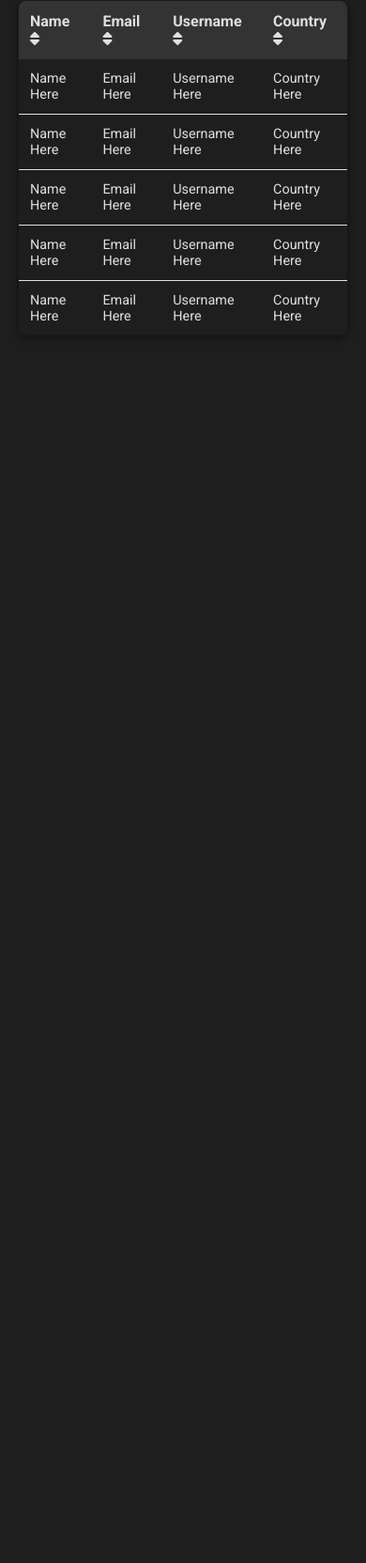
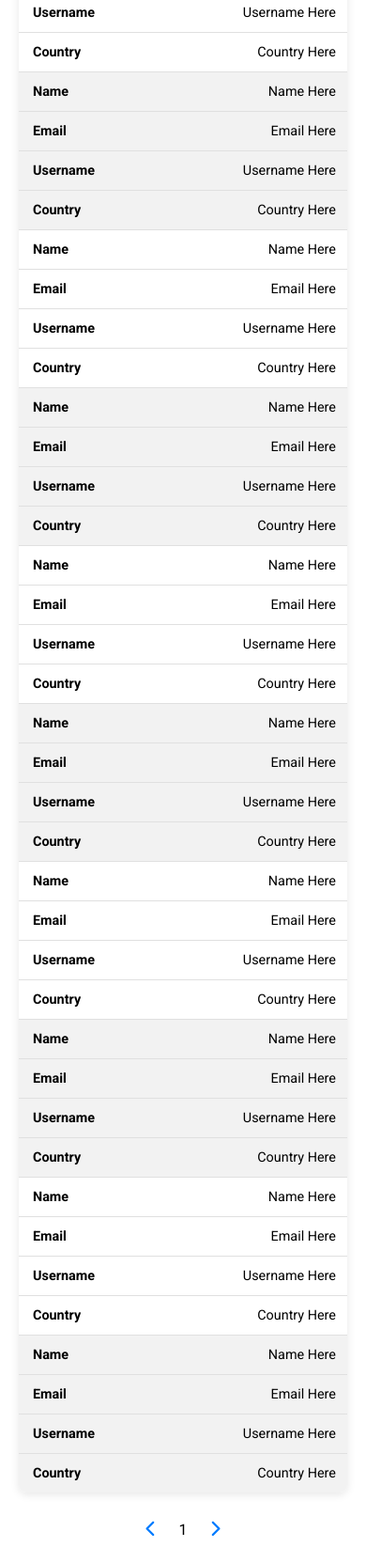
Before and after one commit to deepanm87/table-css, a plain HTML site: page index.html in a window 390 px wide. Shown: the part 185-1848 px from the top of the page at 94% size. Before the commit the page ends 884 px from the top, so only its background shows below. Drawn offline with Linux system fonts and the light colour scheme.

Commit message:
setup dark mode and mobile device responsiveness

```diff
--- a/index.html
+++ b/index.html
@@ -13,9 +13,9 @@
         <link rel="stylesheet" href="style.css">
     </head>
 
-    <body class="dark-mode">
+    <body>
 
-        <div class="theme-toggle" id="theme-toggle" hidden>
+        <div class="theme-toggle" id="theme-toggle">
             Dark Mode
         </div>
 
@@ -33,41 +33,71 @@
                         <th class="name">Country <i class="fas fa-sort" id="icon-0"></i></th>
                     </tr>
                 </thead>
-                <tbody>
+                <tbody id="table-body">
                     <tr>
-                        <td>Name Here</td>
-                        <td>Email Here</td>
-                        <td>Username Here</td>
-                        <td>Country Here</td>
+                        <td data-label="Name">Name Here</td>
+                        <td data-label="Email">Email Here</td>
+                        <td data-label="Username">Username Here</td>
+                        <td data-label="Country">Country Here</td>
                     </tr>
                     <tr>
-                        <td>Name Here</td>
-                        <td>Email Here</td>
-                        <td>Username Here</td>
-                        <td>Country Here</td>
+                        <td data-label="Name">Name Here</td>
+                        <td data-label="Email">Email Here</td>
+                        <td data-label="Username">Username Here</td>
+                        <td data-label="Country">Country Here</td>
                     </tr>
                     <tr>
-                        <td>Name Here</td>
-                        <td>Email Here</td>
-                        <td>Username Here</td>
-                        <td>Country Here</td>
+                        <td data-label="Name">Name Here</td>
+                        <td data-label="Email">Email Here</td>
+                        <td data-label="Username">Username Here</td>
+                        <td data-label="Country">Country Here</td>
                     </tr>
                     <tr>
-                        <td>Name Here</td>
-                        <td>Email Here</td>
-                        <td>Username Here</td>
-                        <td>Country Here</td>
+                        <td data-label="Name">Name Here</td>
+                        <td data-label="Email">Email Here</td>
+                        <td data-label="Username">Username Here</td>
+                        <td data-label="Country">Country Here</td>
                     </tr>
                     <tr>
-                        <td>Name Here</td>
-                        <td>Email Here</td>
-                        <td>Username Here</td>
-                        <td>Country Here</td>
+                        <td data-label="Name">Name Here</td>
+                        <td data-label="Email">Email Here</td>
+                        <td data-label="Username">Username Here</td>
+                        <td data-label="Country">Country Here</td>
+                    </tr>
+                    <tr>
+                        <td data-label="Name">Name Here</td>
+                        <td data-label="Email">Email Here</td>
+                        <td data-label="Username">Username Here</td>
+                        <td data-label="Country">Country Here</td>
+                    </tr>
+                    <tr>
+                        <td data-label="Name">Name Here</td>
+                        <td data-label="Email">Email Here</td>
+                        <td data-label="Username">Username Here</td>
+                        <td data-label="Country">Country Here</td>
+                    </tr>
+                    <tr>
+                        <td data-label="Name">Name Here</td>
+                        <td data-label="Email">Email Here</td>
+                        <td data-label="Username">Username Here</td>
+                        <td data-label="Country">Country Here</td>
+                    </tr>
+                    <tr>
+                        <td data-label="Name">Name Here</td>
+                        <td data-label="Email">Email Here</td>
+                        <td data-label="Username">Username Here</td>
+                        <td data-label="Country">Country Here</td>
+                    </tr>
+                    <tr>
+                        <td data-label="Name">Name Here</td>
+                        <td data-label="Email">Email Here</td>
+                        <td data-label="Username">Username Here</td>
+                        <td data-label="Country">Country Here</td>
                     </tr>
                 </tbody>
             </table>
 
-            <div class="pagination" hidden>
+            <div class="pagination">
                 <button type="button" id="prev-btn" title="Previous Page">
                     <i class="fas fa-chevron-left"></i>
                 </button>
--- a/script.js
+++ b/script.js
@@ -0,0 +1,40 @@
+const themeToggle = document.getElementById("theme-toggle")
+const body = document.body
+const spinner = document.getElementById("spinner")
+const table = document.getElementById("data-table")
+const tableBody = document.getElementById("table-body")
+const pagination = document.getElementById("pagination")
+const prevBtn = document.getElementById("prev-btn")
+const nextBtn = document.getElementById("next-btn")
+const pageNumber = document.getElementById("page-number")
+
+let data = []
+
+
+
+
+
+
+
+
+
+
+const isDarkMode = localStorage.getItem('dark-mode') === 'true'
+
+if (isDarkMode) {
+    body.classList.add('dark-mode')
+    themeToggle.innerText = 'Light mode'
+}
+
+themeToggle.addEventListener("click", () => {
+    body.style.transition = 'background-color 0.3s, color 0.3s'
+    if(body.classList.contains('dark-mode')) {
+        body.classList.remove('dark-mode')
+        themeToggle.innerText = 'Dark Mode'
+        localStorage.setItem('dark-mode', 'false')
+    } else {
+        body.classList.add('dark-mode')
+        themeToggle.innerText = 'Light Mode'
+        localStorage.setItem('dark-mode', 'true')
+    }
+})
--- a/style.css
+++ b/style.css
@@ -7,7 +7,7 @@
     --header-color: #007bff;
     --header-hover-color: #2c92ff;
     --table-hover-bg: #f5f5f5;
-    --even-row-bh: #f2f2f2;
+    --even-row-bg: #f2f2f2;
     --box-shadow: 0 2px 10px rgba(0,0,0,0.1);
 }
 
@@ -19,7 +19,7 @@
     --header-color: #333333;
     --header-hover-color: #444444;
     --table-hover-bg: #464646;
-    --even-row-bh: #2e2e2e;
+    --even-row-bg: #2e2e2e;
     --box-shadow: 0 2px 10px rgba(0,0,0,0.5);
 }
 
@@ -66,6 +66,7 @@ table {
     box-shadow: var(--box-shadow);
     border-radius: 8px;
     overflow: hidden;
+    margin-bottom: 20px;
 }
 
 th, td {
@@ -100,3 +101,90 @@ tr:not(:last-child) {
 tr:hover {
     background-color: var(--table-hover-bg);
 }
+
+.pagination {
+    text-align: center;
+    height: 55px;
+}
+
+.pagination button {
+    background-color: transparent;
+    border: none;
+    padding: 10px;
+    cursor: pointer;
+    color: var(--primary-color);
+}
+
+.pagination button:disabled {
+    color: #ccc;
+    cursor: default;
+}
+
+.pagination i {
+    font-size: 1.1rem;
+}
+
+.pagination span {
+    font-size: 1rem;
+    cursor: default;
+    margin: 0 10px;
+}
+
+.theme-toggle {
+    position: absolute;
+    top: 10px;
+    right: 20px;
+    font-size: 1rem;
+    color: var(--primary-color);
+    cursor: pointer;
+    transition: color 0.3s;
+}
+
+.theme-toggle:hover {
+    color: var(--text-color);
+
+}
+
+@media (max-width: 1000px) {
+    body {
+        overflow: auto;
+        align-items: flex-start;
+        padding-top: 50px;
+    }
+    table,
+    thead,
+    tbody,
+    th,
+    td,
+    tr {
+        display: block;
+    }
+
+    thead tr {
+        display: none;
+    }
+
+    tr:nth-child(even) {
+        background-color: var(--even-row-bg);
+    }
+
+    tr:nth-child(even):hover {
+        background-color: var(--table-hover-bg);
+    }
+
+    td {
+        position: relative;
+        padding-left: 100px;
+        text-align: right;
+    }
+    td:not(:last-of-type) {
+        border-bottom: 1px solid #e0e0e0;
+    }
+    td:before {
+        content: attr(data-label);
+        position: absolute;
+        left: 15px;
+        font-weight: bold;
+    }
+
+}
```
